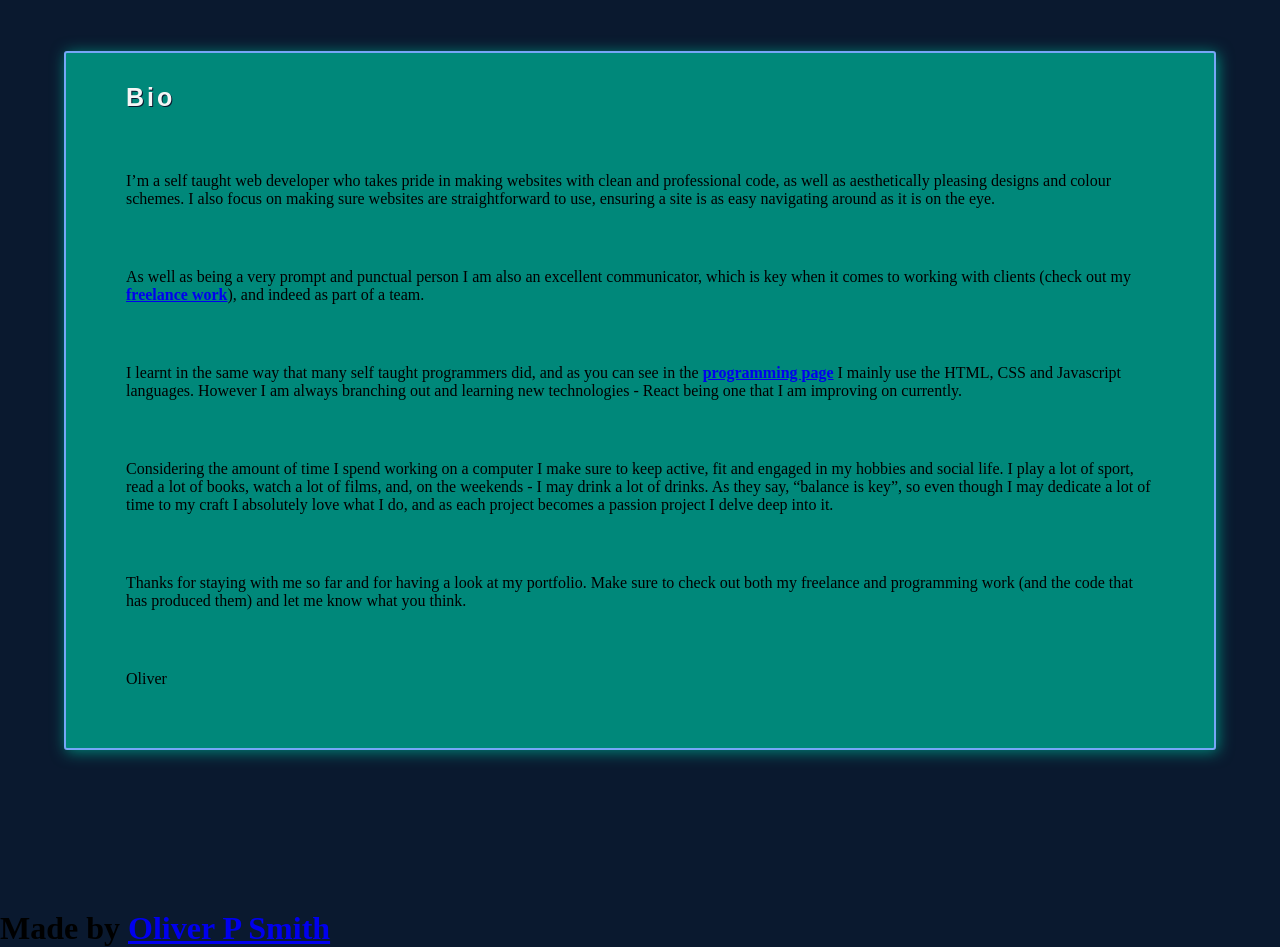
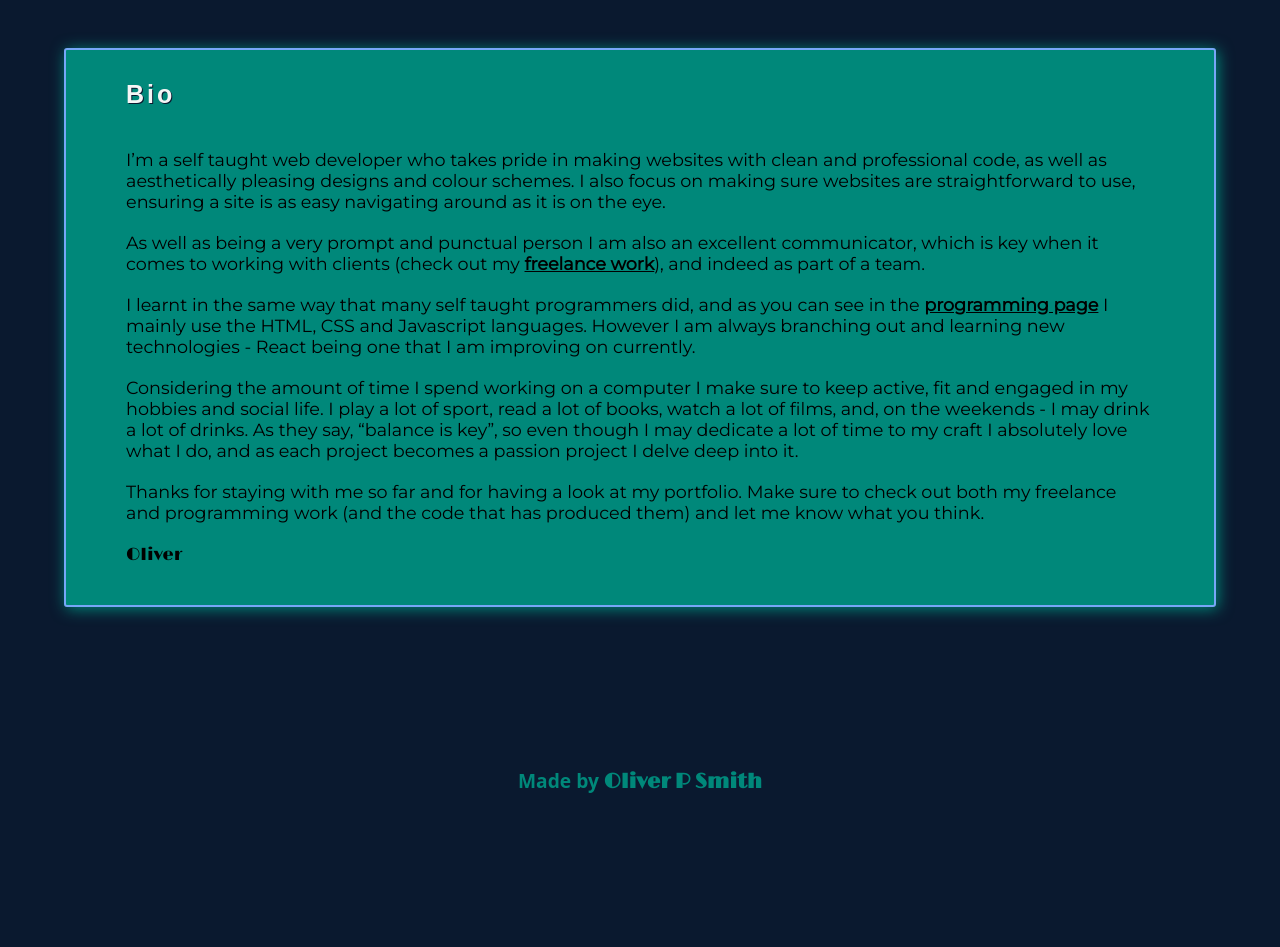
Before and after one commit to OliverPSmith/Portfolio-March-2022, a plain HTML site: page index.html in a window 1280 px wide. Shown: the part 1520-2467 px from the top of the page. After the commit the page ends 2330 px from the top, so only its background shows below. Drawn offline with nearby package versions, Linux system fonts and the light colour scheme.

Commit message:
Update main.css

```diff
--- a/main.css
+++ b/main.css
@@ -26,7 +26,7 @@
     --hero-font: 'Limelight', cursive;;
     --flair-font: Marker Felt, fantasy;
     --heading-font: 'Quicksand', 'Open Sans', sans-serif;
-    --main-text-font: ;
+    --main-text-font: 'Montserrat', sans-serif;
 
     /* Dark-Mode */
     /*  --background-color: rgb(42 42 42);   */
@@ -89,7 +89,6 @@ transform: translateY(-150px);
     font-size: 25px;
     letter-spacing: 3px;
     font-variant: small-caps;
-    font-style: oblique;
     text-decoration: none;
 }
 .name-hero a:hover {
@@ -344,6 +343,11 @@ transform: translateY(-150px);
     font-family: var(--heading-font);
     color: var(--main-text-color);
     font-size: 2.5rem;
+}
+
+.welcome-text span {
+    font-family: var(--hero-font);
+
 }
 
 .welcome-text h1:nth-child(2) {
@@ -619,7 +623,7 @@ input, textarea {
     border-bottom: 1px solid var(--theme-color-main);
     width: 100%;
     font-size: 1.1rem;
-    font-family: var(--font-fam-main);
+    font-family: var(--main-text-font);
 
     padding: 10px;
 }
@@ -666,7 +670,7 @@ textarea {
     padding: .2rem;
     text-align: center;
     transition: .5s;
-    font-family: var(--heading-font);
+    font-family: var(--main-text-font);
     font-size: 1.3em;
     letter-spacing: 1px;
     opacity: .65;
@@ -775,8 +779,20 @@ textarea {
 }
 
 .about-text-container p {
-    padding: 30px;
+    padding: 10px 30px;
+    font-family: var(--main-text-font);
+    font-size: 1.1rem;
   /*  transform: skewX(8deg);   */
+}
+
+.about-text-container span {
+    font-family: var(--hero-font);
+
+}
+.about-text-container a {
+    text-decoration: underline;
+    color: var(--sec-text-color);
+    font-weight: bolder;
 }
 
 @media only screen and (max-width: 950px) {
@@ -808,3 +824,31 @@ textarea {
         padding: 0px 0px 30px 0px;  */
     }
 }
+
+
+/********************************************************/
+/*********** Made By */
+
+.made-by {
+    width: 100%;
+    display: flex;
+    align-items: center;
+    justify-content: center;
+    font-family: var(--hero-font);
+    color: var(--theme-color-sec);
+    margin-bottom: 1rem;
+}
+
+.made-by h1 {
+    font-family: var(--heading-font);
+    font-size: 1.2rem;
+}
+
+.made-by a {
+    font-family: var(--hero-font);
+    font-size: 1.3rem;
+    cursor: pointer;
+    text-decoration: none;
+    color: var(--theme-color-sec);
+
+}
```
